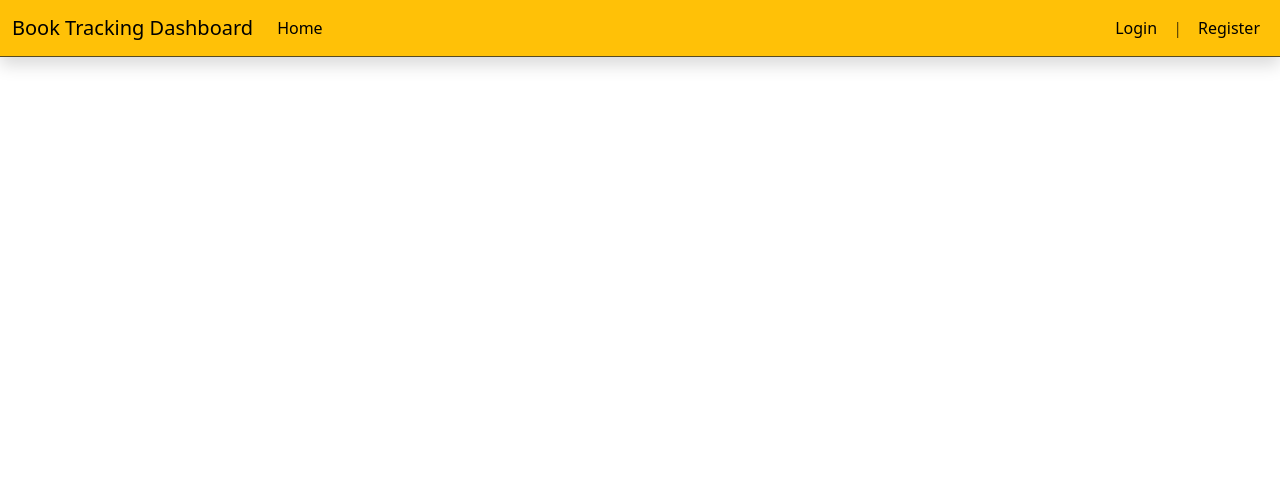
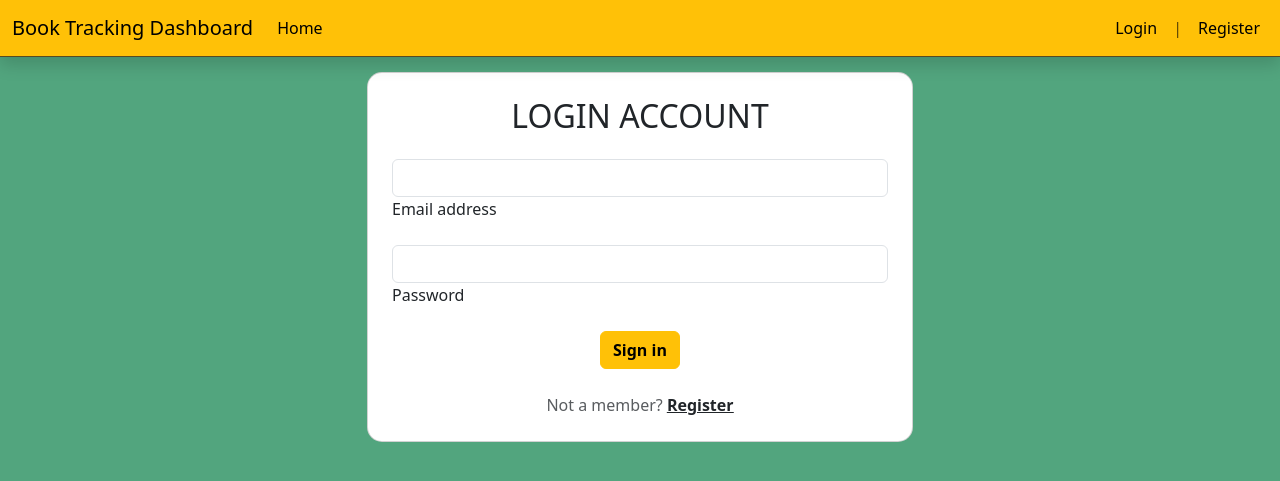
Before and after one commit to epsentosa/book-reading-tracker, a Flask app: page /login in a window 1280 px wide. Shown: the top 481 px of the page. Run offline with Flask 2, Linux system fonts and the light colour scheme; some libraries are stand-ins or nearby versions.

Commit message:
add login template & edit several id link href

```diff
--- a/app.py
+++ b/app.py
@@ -5,15 +5,15 @@
 
 @app.route('/')
 @app.route('/home')
-def home():
+def home_page():
     return render_template("home.html")
 
 @app.route('/register')
-def register():
+def register_page():
     return render_template("register.html")
 
 @app.route('/login')
-def login():
+def login_page():
     return render_template("login.html")
 
 if __name__ == "__main__":
--- a/templates/base.html
+++ b/templates/base.html
@@ -4,7 +4,6 @@
     <meta charset="UTF-8">
     <meta http-equiv="X-UA-Compatible" content="IE=edge">
     <meta name="viewport" content="width=device-width, initial-scale=1.0">
-    <!-- <link href="https://cdn.jsdelivr.net/npm/bootstrap@5.2.0-beta1/dist/css/bootstrap.min.css" rel="stylesheet" integrity="sha384-0evHe/X+R7YkIZDRvuzKMRqM+OrBnVFBL6DOitfPri4tjfHxaWutUpFmBp4vmVor" crossorigin="anonymous"> -->
     <!-- Bootstrap CSS -->
     <!-- <link href="/static/css/bootstrap.min.css" rel="stylesheet" media="screen"> -->
     <link href="{{ url_for('static',filename='css/bootstrap.min.css') }}" rel="stylesheet" media="screen">
@@ -14,23 +13,23 @@
   <!-- Top Navbar -->
   <nav class="navbar navbar-expand-lg bg-warning fixed-top container-fluid shadow border-bottom border-dark border-1 border-opacity-75">
       <div class="container-fluid">
-        <a class="navbar-brand" href="#">Book Tracking Dashboard</a>
+        <a class="navbar-brand">Book Tracking Dashboard</a>
         <button class="navbar-toggler" type="button" data-bs-toggle="collapse" data-bs-target="#navbarSupportedContent" aria-controls="navbarSupportedContent" aria-expanded="false" aria-label="Toggle navigation">
           <span class="navbar-toggler-icon"></span>
         </button>
         <div class="collapse navbar-collapse" id="navbarSupportedContent">
           <ul class="navbar-nav me-auto mb-2 mb-lg-0">
             <li class="nav-item">
-              <a class="nav-link active text-black link-info" aria-current="page" href="{{ url_for('home') }}">Home</a>
+              <a class="nav-link active text-black link-info" aria-current="page" href="{{ url_for('home_page') }}">Home</a>
             </li>
           </ul>
           <ul class="navbar-nav">
             <li class="nav-item">
-              <a class="nav-link text-black link-secondary" href="{{ url_for('login') }}">Login</a>
+              <a class="nav-link text-black link-secondary" href="{{ url_for('login_page') }}">Login</a>
             </li>
             <li class="nav-item"><a class="nav-link">|</a></li>
             <li class="nav-item">
-              <a class="nav-link text-black link-secondary" href="{{ url_for('register') }}">Register</a>
+              <a class="nav-link text-black link-secondary" href="{{ url_for('register_page') }}">Register</a>
             </li>
           </ul>
         </div>
--- a/templates/login.html
+++ b/templates/login.html
@@ -2,6 +2,47 @@
 
 {% block content %}
 
-<h1>This is Login Page</h1>
+<body class="bg-success bg-opacity-75">
+  <section class="mt-4">
+    <div class="mask d-flex align-items-center h-100">
+      <div class="container h-100">
+        <div class="row d-flex justify-content-center align-items-center h-100">
+          <div class="col-12 col-md-9 col-lg-7 col-xl-6">
+            <div class="card mt-5" style="border-radius: 15px;">
+              <div class="card-body p-4">
+                <h2 class="text-uppercase text-center mb-4">Login account</h2>
+
+                <form>
+                    <!-- Email input -->
+                    <div class="form-outline mb-3">
+                      <input type="email" id="form2Example1" class="form-control" />
+                      <label class="form-label" for="form2Example1">Email address</label>
+                    </div>
+
+                    <!-- Password input -->
+                    <div class="form-outline mb-3">
+                      <input type="password" id="form2Example2" class="form-control" />
+                      <label class="form-label" for="form2Example2">Password</label>
+                    </div>
+
+                    <!-- Submit button -->
+                    <div class="d-flex justify-content-center mb-4">
+                        <button type="button" class="btn btn-warning btn-block btn-md fw-bold">Sign in</button>
+                    </div>
+
+                    <!-- Register buttons -->
+                    <div class="text-center">
+                        <p class="text-center text-muted mt-3 mb-0">Not a member? <a href="{{ url_for('register_page') }}" class="fw-bold text-body"><u>Register</u></a></p>
+                    </div>
+                </form>
+
+              </div>
+            </div>
+          </div>
+        </div>
+      </div>
+    </div>
+  </section>
+</body>
 
 {% endblock %}
```
Also changed, not shown: templates/register.html (+4 -3 lines).
